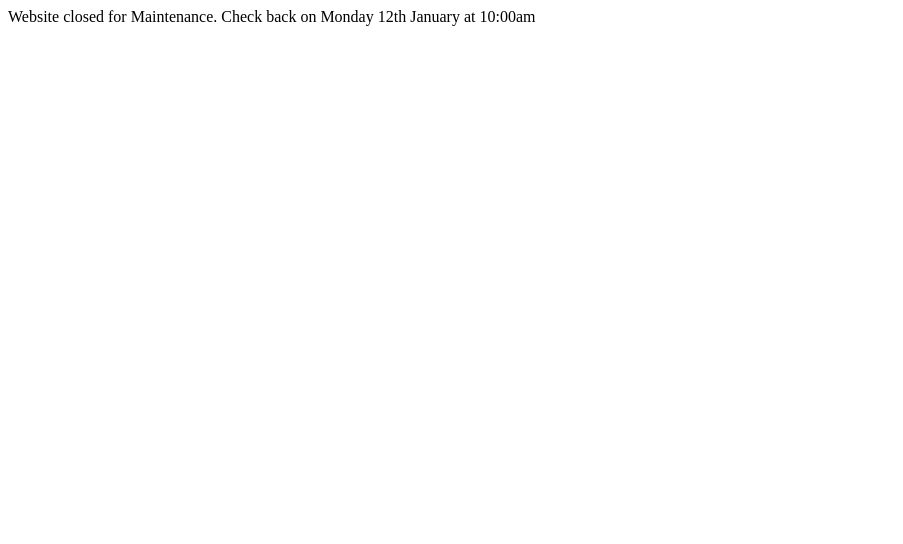
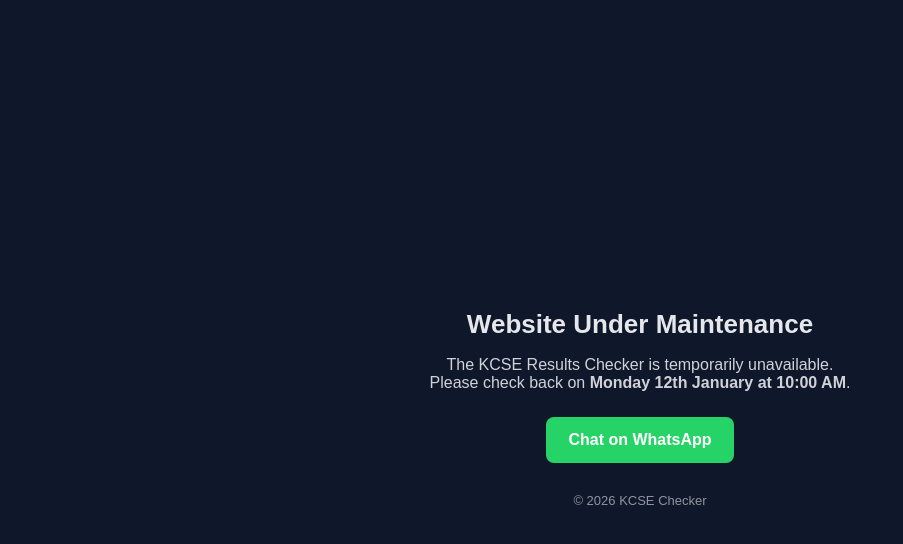
Before and after one commit to raphachegeke/kcse_checker, a plain HTML site: page index.html in a window 1280 px wide. Shown: the whole page, without its empty margins (0-903 px from the left). Drawn offline with Linux system fonts and the light colour scheme.

Commit message:
good message

```diff
--- a/index.html
+++ b/index.html
@@ -1 +1,87 @@
-Website closed for Maintenance. Check back on Monday 12th January at 10:00am
+<!DOCTYPE html>
+<html lang="en">
+<head>
+  <meta charset="UTF-8">
+  <title>KCSE Checker – Maintenance</title>
+  <meta name="viewport" content="width=device-width, initial-scale=1.0">
+  <style>
+    body {
+      margin: 0;
+      font-family: Arial, Helvetica, sans-serif;
+      background: #0f172a;
+      color: #e5e7eb;
+      display: flex;
+      align-items: center;
+      justify-content: center;
+      height: 100vh;
+      text-align: center;
+    }
+
+    .container {
+      max-width: 500px;
+      padding: 30px;
+    }
+
+    h1 {
+      font-size: 26px;
+      margin-bottom: 10px;
+    }
+
+    p {
+      font-size: 16px;
+      opacity: 0.9;
+      margin-bottom: 25px;
+    }
+
+    .whatsapp-btn {
+      display: inline-block;
+      background: #25D366;
+      color: #ffffff;
+      text-decoration: none;
+      padding: 14px 22px;
+      border-radius: 8px;
+      font-size: 16px;
+      font-weight: bold;
+      transition: transform 0.2s ease, box-shadow 0.2s ease;
+    }
+
+    .whatsapp-btn:hover {
+      transform: translateY(-2px);
+      box-shadow: 0 6px 15px rgba(37, 211, 102, 0.4);
+    }
+
+    footer {
+      margin-top: 30px;
+      font-size: 13px;
+      opacity: 0.6;
+    }
+  </style>
+</head>
+<body>
+
+  <div class="container">
+    <h1>Website Under Maintenance</h1>
+    <p>
+      The KCSE Results Checker is temporarily unavailable.<br>
+      Please check back on <strong>Monday 12th January at 10:00 AM</strong>.
+    </p>
+
+    <a
+      class="whatsapp-btn"
+      href="https://wa.me/254748397839"
+      target="_blank"
+    >
+      Chat on WhatsApp
+    </a>
+
+    <footer>
+      © 2026 KCSE Checker
+    </footer>
+  </div>
+          <script>
+        window.va = window.va || function () { (window.vaq = window.vaq || []).push(arguments); };
+    </script>
+    <script defer src="/_vercel/insights/script.js"></script>
+
+</body>
+</html>
```
